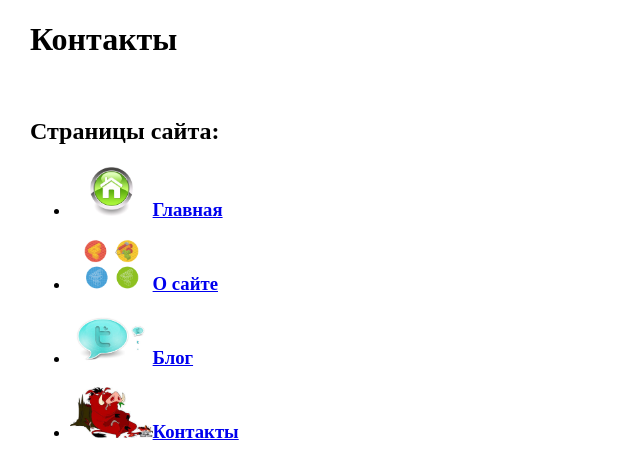
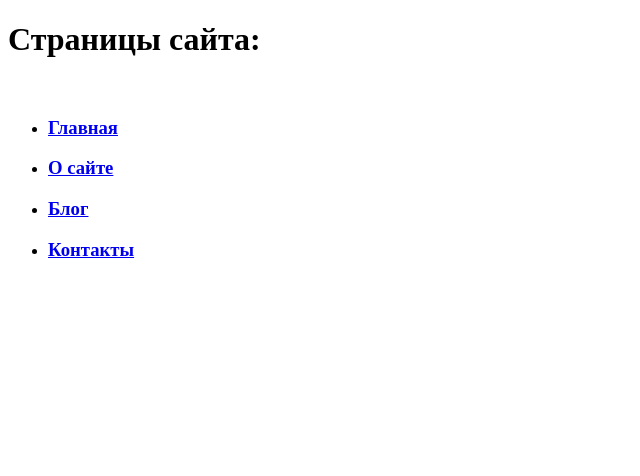
Before and after one commit to Rsochinskiy/one, a plain HTML site: page contact.html in a window 1280 px wide. Shown: the whole page, without its empty margins (0-640 px from the left). Drawn offline with Linux system fonts and the light colour scheme.

Commit message:
Revert "version 2"
This reverts commit 0be54fe54546e59e5581c364e8bf709567207329.

```diff
--- a/contact.html
+++ b/contact.html
@@ -1,6 +1,5 @@
 <!DOCTYPE HTML>
 <html>
-
     <head>
         <meta charset="UTF-8">
         <meta name="description" content="Раздел Контакты">
@@ -9,36 +8,31 @@
         <script></script>
     </head>
 
-<body leftmargin="30" marginwidth="30">
-    <h1>Контакты</h1>
+    <body>
+        <h1>Страницы сайта:</h1>
         <br>
-    <h2>Страницы сайта:</h2>
         <ul>
-        <li>
-            <!-- Ссылка на страницу "Главная" -->
+            <li>                            <!-- Ссылка на страницу "Главная" -->
                 <h3>
-                <a href="index.html"><img src="./img/Home_page.jpg" width="7%" alt="Главная">Главная</a>
+                    <a href="index.html"> Главная </a>
+                </h3>
+            </li>
+
+            <li>                            <!-- Ссылка на страницу "О сайте" -->
+                <h3>
+                <a href="about.html"> О сайте </a>
                 </h3>
             </li>
 
             <li>
-            <!-- Ссылка на страницу "О сайте" -->
-            <h3>
-                <a href="about.html"><img src="./img/About.png" width="7%" alt="О сайте">О сайте</a>
+                <h3>                            <!-- Ссылка на страницу "Блог" -->
+                <a href="blog.html"> Блог </a>
                 </h3>
             </li>
 
             <li>
-            <h3>
-                <!-- Ссылка на страницу "Блог" -->
-                <a href="blog.html"><img src="./img/blog.jpg" width="7%" alt="Блог">Блог</a>
-            </h3>
-        </li>
-
-        <li>
-            <h3>
-                <!-- Ссылка на страницу "Контакты" -->
-                <a href="contact.html"><img src="./img/Contacts.jpg" width="7%" alt="Контакты">Контакты</a>
+                <h3>                            <!-- Ссылка на страницу "Контакты" -->
+                <a href="contact.html"> Контакты </a>
                 </h3>
             </li>
         <ul>
```
Also changed, not shown: about.html (+14 -20 lines), blog.html (+14 -20 lines), index.html (+14 -20 lines), About.png (deleted), Contacts.jpg (deleted), Home_page.jpg (deleted), blog.jpg (deleted), img/About.png (deleted), img/Contacts.jpg (deleted), img/Home_page.jpg (deleted), img/blog.jpg (deleted). Lines whose indentation alone changed are shown as unchanged.
